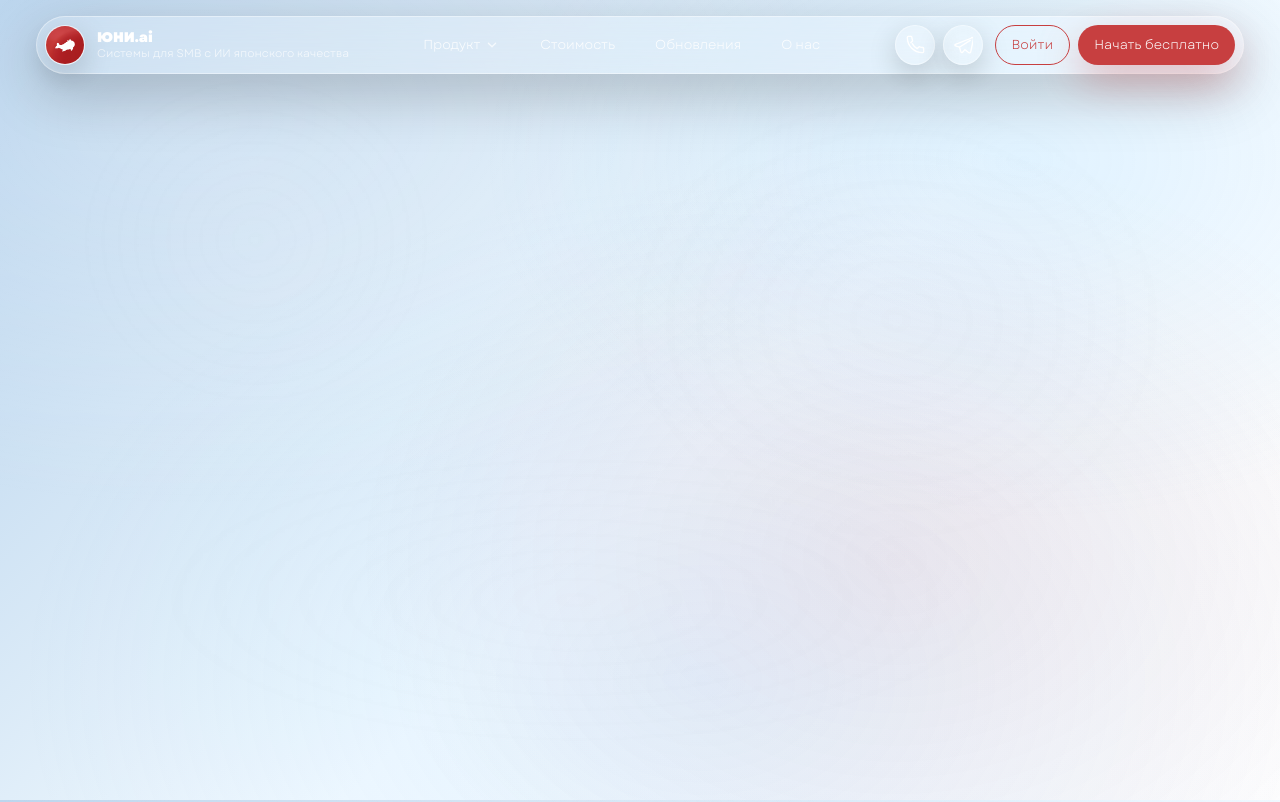
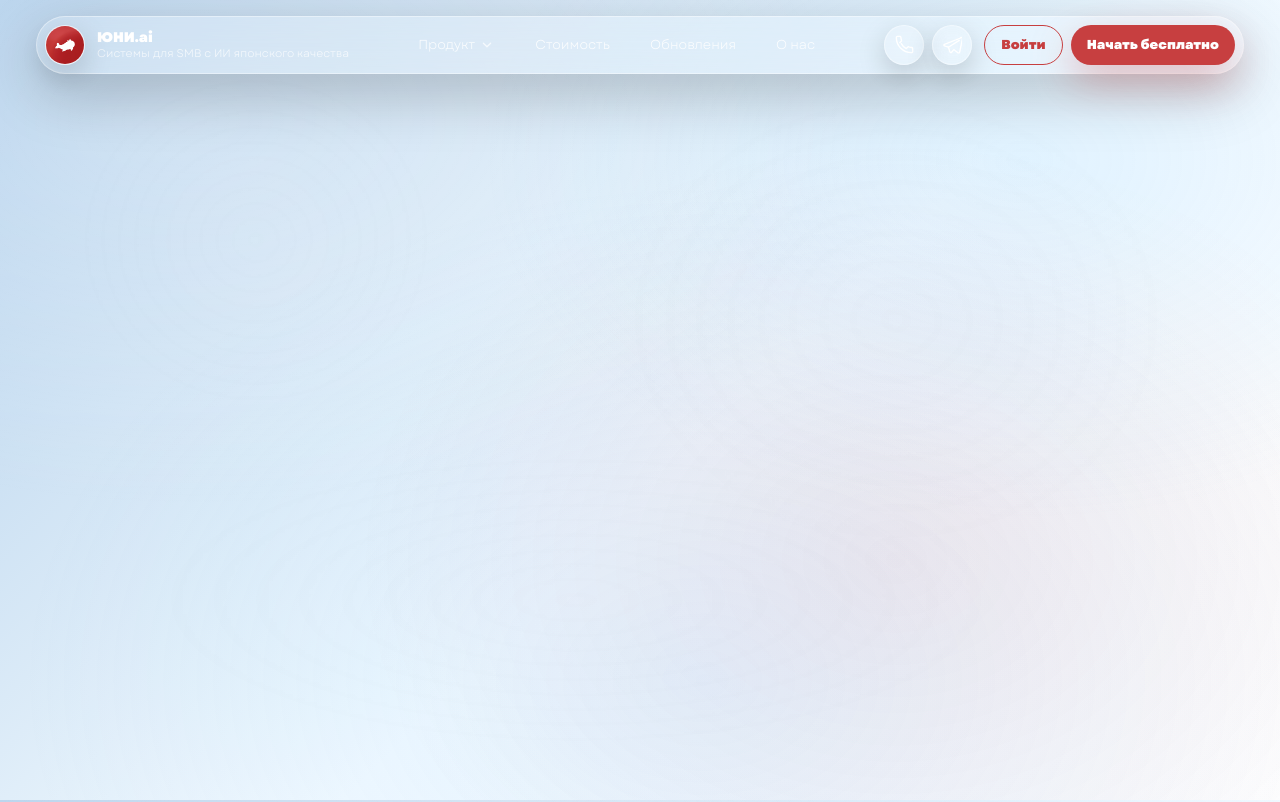
Before and after one commit to uniconsulting/uni.com, a Next.js app: page / in a window 1280 px wide. Built offline with nearby package versions, Linux system fonts and the light colour scheme.

Commit message:
Update Header.tsx

```diff
--- a/src/components/sections/Header.tsx
+++ b/src/components/sections/Header.tsx
@@ -135,7 +135,7 @@ function CallModal({
       >
         <div className="flex items-start justify-between gap-4">
           <div>
-            <div className="text-[18px] font-[800] leading-tight">
+            <div className="text-[18px] font-semibold leading-tight">
               Заказать звонок
             </div>
             <div className="mt-1 text-[13px] text-[#667085]">
@@ -360,14 +360,14 @@ export default function Header() {
 
                 <a
                   href={LINKS.login}
-                  className="ml-1 inline-flex h-10 items-center justify-center rounded-full border border-[#c73f40] bg-white/0 px-4 text-[13px] font-medium text-[#c73f40] hover:bg-[#c73f40]/10"
+                  className="ml-1 inline-flex h-10 items-center justify-center rounded-full border border-[#c73f40] bg-white/0 px-4 text-[13px] font-[800] text-[#c73f40] hover:bg-[#c73f40]/10"
                 >
                   Войти
                 </a>
 
                 <a
                   href={LINKS.start}
-                  className="inline-flex h-10 items-center justify-center rounded-full bg-[#c73f40] px-4 text-[13px] font-medium text-white shadow-[0_16px_42px_rgba(199,63,64,0.35)] hover:bg-[#b43738] active:bg-[#9f2f30]"
+                  className="inline-flex h-10 items-center justify-center rounded-full bg-[#c73f40] px-4 text-[13px] font-[800] text-white shadow-[0_16px_42px_rgba(199,63,64,0.35)] hover:bg-[#b43738] active:bg-[#9f2f30]"
                 >
                   Начать бесплатно
                 </a>
```
